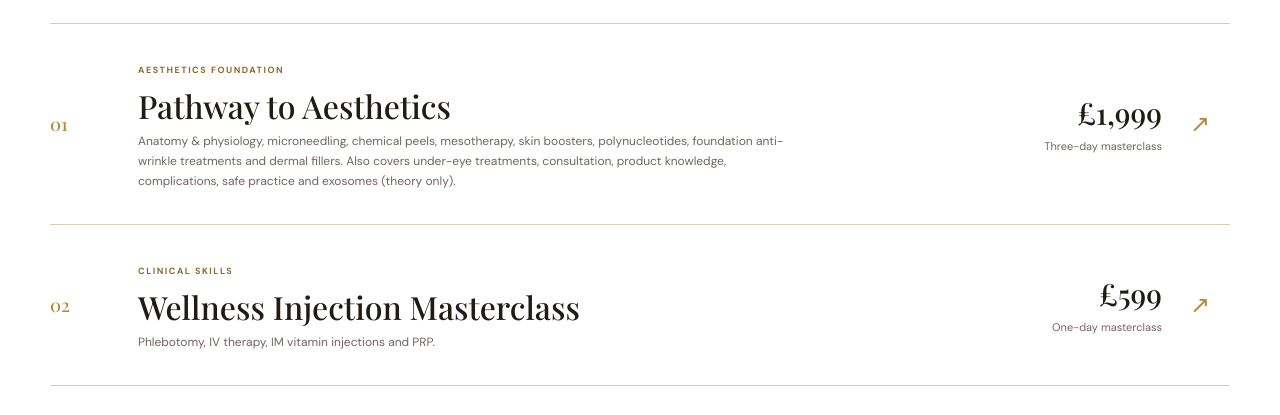
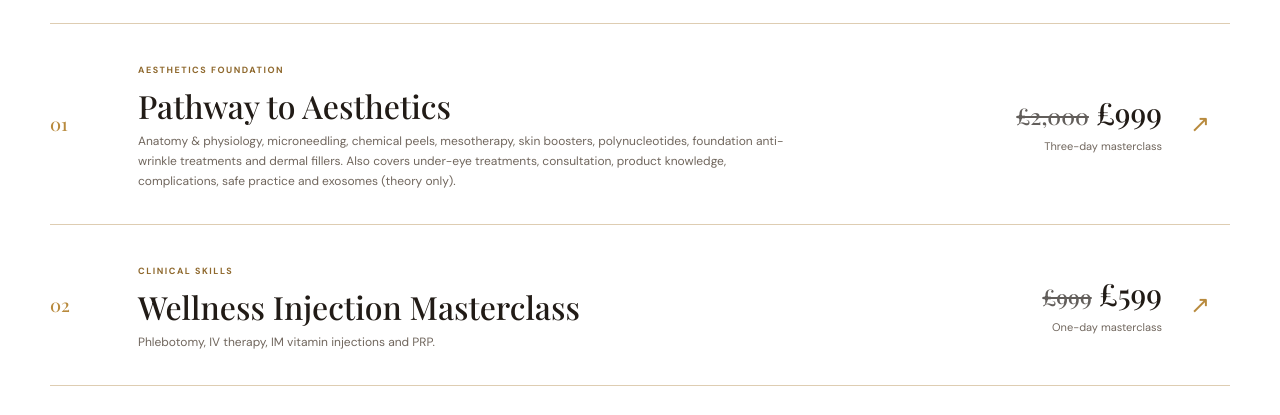
Before and after one commit to sitewisers/medical-wellness-academy, a plain HTML site: page courses/index.html in a window 1280 px wide. Shown: the part 771-1186 px from the top of the page. Drawn offline with nearby package versions, Linux system fonts and the light colour scheme.

Commit message:
Align Black Friday programme pricing across Academy website

```diff
--- a/courses/index.html
+++ b/courses/index.html
@@ -17,8 +17,8 @@
 <nav id="primary-nav" class="primary-nav" aria-label="Primary navigation"><a class="active" href="../courses/index.html">Courses</a><a href="../academy.html">The Academy</a><a href="../training.html">Training</a><a href="../faqs.html">FAQs</a><a class="nav-cta" href="../enquire.html">Enquire</a></nav>
 </div></header><main id="main"><section class="page-hero"><div class="wrap page-hero-inner"><div><div class="eyebrow">Courses</div><h1>Choose the training route that fits your next step.</h1><p>Four flagship programmes alongside a wider course library across aesthetics, skin, regenerative practice, clinical skills and foundational anatomy.</p></div><div class="gold-orbit" aria-hidden="true"><span></span><span></span><span></span></div></div></section>
 <section class="programme-section course-programmes"><div class="wrap"><div class="programme-intro"><div><div class="eyebrow">Flagship programmes</div><h2>Four focused routes.</h2></div><p>Start with the programme that fits your goal, or browse the individual course library below.</p></div><div class="programme-list">
-<a class="programme-row" href="pathway-to-aesthetics.html"><span class="programme-no">01</span><div class="programme-name"><span>Aesthetics foundation</span><h3>Pathway to Aesthetics</h3><p>Anatomy &amp; physiology, microneedling, chemical peels, mesotherapy, skin boosters, polynucleotides, foundation anti-wrinkle treatments and dermal fillers. Also covers under-eye treatments, consultation, product knowledge, complications, safe practice and exosomes (theory only).</p></div><div class="programme-info"><strong>£1,999</strong><span>Three-day masterclass</span></div><b class="programme-arrow">↗</b></a>
-<a class="programme-row" href="wellness-injection-masterclass.html"><span class="programme-no">02</span><div class="programme-name"><span>Clinical skills</span><h3>Wellness Injection Masterclass</h3><p>Phlebotomy, IV therapy, IM vitamin injections and PRP.</p></div><div class="programme-info"><strong>£599</strong><span>One-day masterclass</span></div><b class="programme-arrow">↗</b></a>
+<a class="programme-row" href="pathway-to-aesthetics.html"><span class="programme-no">01</span><div class="programme-name"><span>Aesthetics foundation</span><h3>Pathway to Aesthetics</h3><p>Anatomy &amp; physiology, microneedling, chemical peels, mesotherapy, skin boosters, polynucleotides, foundation anti-wrinkle treatments and dermal fillers. Also covers under-eye treatments, consultation, product knowledge, complications, safe practice and exosomes (theory only).</p></div><div class="programme-info"><strong><del style="font-size:0.75em;font-weight:400;opacity:0.7">£2,000</del> £999</strong><span>Three-day masterclass</span></div><b class="programme-arrow">↗</b></a>
+<a class="programme-row" href="wellness-injection-masterclass.html"><span class="programme-no">02</span><div class="programme-name"><span>Clinical skills</span><h3>Wellness Injection Masterclass</h3><p>Phlebotomy, IV therapy, IM vitamin injections and PRP.</p></div><div class="programme-info"><strong><del style="font-size:0.75em;font-weight:400;opacity:0.7">£999</del> £599</strong><span>One-day masterclass</span></div><b class="programme-arrow">↗</b></a>
 <a class="programme-row" href="regenerative-medicine-masterclass.html"><span class="programme-no">03</span><div class="programme-name"><span>Regenerative practice</span><h3>Regenerative Medicine Masterclass</h3><p>PRP, PRF and exosomes (theory only for exosomes).</p></div><div class="programme-info"><strong>£699</strong><span>One-day masterclass</span></div><b class="programme-arrow">↗</b></a>
 <a class="programme-row" href="collagen-biostimulators-masterclass.html"><span class="programme-no">04</span><div class="programme-name"><span>Advanced aesthetics</span><h3>Collagen Biostimulators Masterclass</h3><p>Sculptra, Olidia and Radiesse.</p></div><div class="programme-info"><strong>£899</strong><span>One-day masterclass</span></div><b class="programme-arrow">↗</b></a>
 </div></div></section><section class="section paper"><div class="wrap"><div class="section-head" style="display:flex;flex-wrap:wrap;align-items:center;justify-content:flex-start;gap:28px"><img src="https://images.bannerbear.com/direct/2by4GqMJoWA1ERad9x/requests/000/168/790/860/knAjN4e763000kxmQXPRKxlD8/c0bbced9121821e3de0ad075ac61107ff049c204.png" alt="Accredited CPD Activity, The CPD Standards Office, provider 60106, 2026–2027" width="160" height="160" class="catalogue-cpd-badge" style="width:150px;max-width:100%;height:auto;display:block;flex:0 0 auto" loading="lazy"><div><div class="eyebrow">Current catalogue</div><h2>Explore individual activities.</h2><p>Explore our 18 accredited activities. Entry requirements, fees and completion requirements vary by course.</p></div></div>
```
